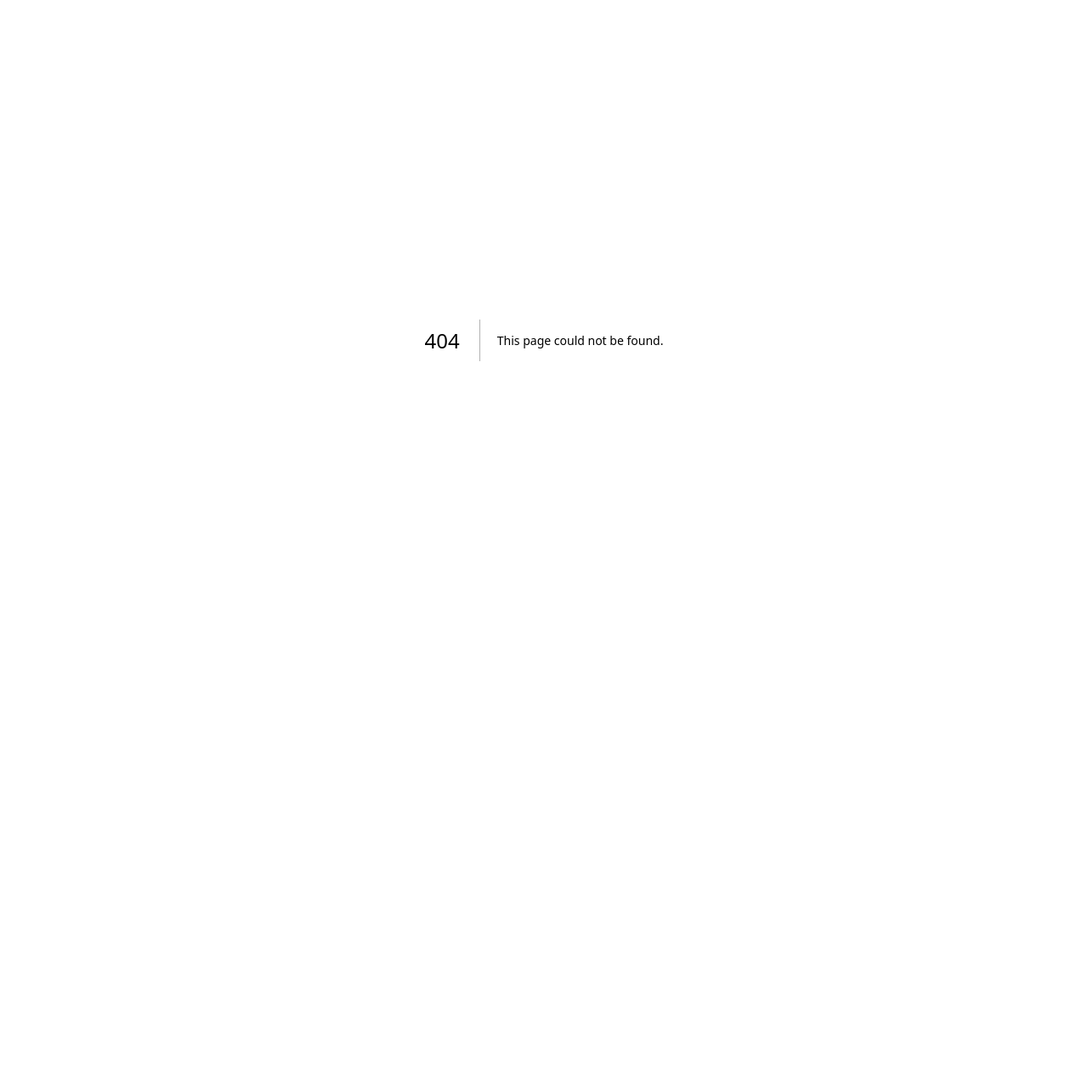
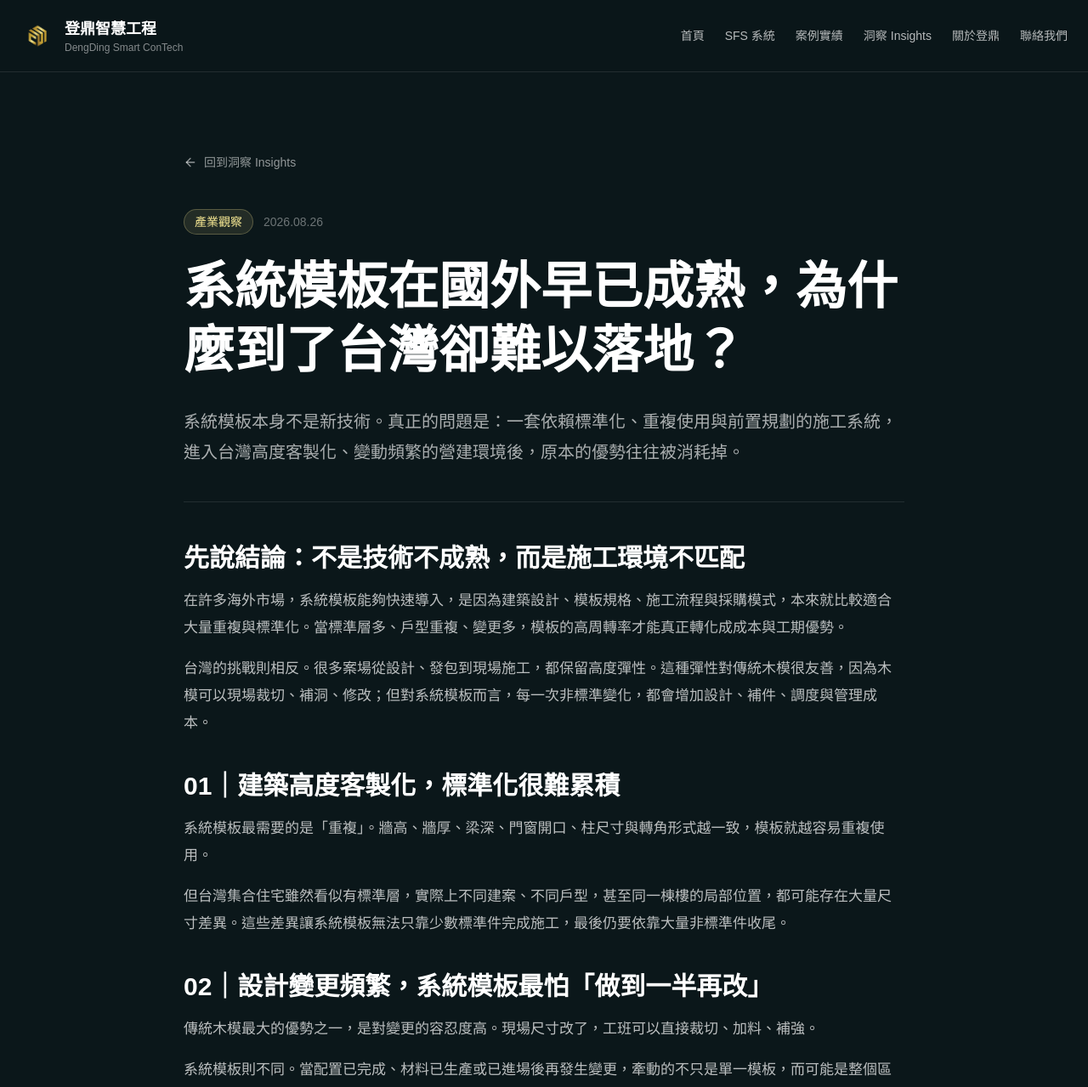
Before and after one commit to MarkHsuDD/dengding-org, a Next.js app: page /insights/why-system-formwork-is-hard-to-adopt-in-taiwan in a window 1280 px wide. Before the commit this address had no page. Shown: the top 1279 px of the page at 85% size. Before the commit the page ends 800 px from the top, so only its background shows below. Built offline with nearby package versions, Linux system fonts and the light colour scheme.

Commit message:
Publish first Insights article on system formwork adoption in Taiwan

```diff
--- /dev/null
+++ b/app/insights/why-system-formwork-is-hard-to-adopt-in-taiwan/page.tsx
@@ -0,0 +1,152 @@
+import type { Metadata } from "next";
+import Link from "next/link";
+import { ArrowLeft, ArrowRight } from "lucide-react";
+import Navbar from "../../components/Navbar";
+
+export const metadata: Metadata = {
+  title: "系統模板在國外早已成熟，為什麼到了台灣卻難以落地？ | 登鼎洞察",
+  description:
+    "從建築設計、發包模式、施工習慣、非標準節點與前置規劃，分析系統模板在台灣導入困難的真正原因。",
+  alternates: {
+    canonical: "/insights/why-system-formwork-is-hard-to-adopt-in-taiwan",
+  },
+};
+
+const articleJsonLd = {
+  "@context": "https://schema.org",
+  "@type": "Article",
+  headline: "系統模板在國外早已成熟，為什麼到了台灣卻難以落地？",
+  datePublished: "2026-08-26",
+  dateModified: "2026-08-26",
+  author: {
+    "@type": "Organization",
+    name: "登鼎智慧工程",
+  },
+  publisher: {
+    "@type": "Organization",
+    name: "登鼎智慧工程",
+  },
+  mainEntityOfPage: "https://dengding.org/insights/why-system-formwork-is-hard-to-adopt-in-taiwan",
+  description:
+    "從建築設計、發包模式、施工習慣、非標準節點與前置規劃，分析系統模板在台灣導入困難的真正原因。",
+};
+
+export default function ArticlePage() {
+  return (
+    <div className="min-h-screen bg-[#0b171a] text-white">
+      <Navbar />
+
+      <main>
+        <script
+          type="application/ld+json"
+          dangerouslySetInnerHTML={{ __html: JSON.stringify(articleJsonLd) }}
+        />
+
+        <article className="mx-auto max-w-4xl px-6 py-20 lg:py-24">
+          <Link
+            href="/insights"
+            className="inline-flex items-center gap-2 text-sm text-white/55 transition hover:text-[#fbec96]"
+          >
+            <ArrowLeft size={16} /> 回到洞察 Insights
+          </Link>
+
+          <header className="mt-10 border-b border-white/10 pb-10">
+            <div className="flex flex-wrap items-center gap-3 text-sm">
+              <span className="rounded-full border border-[#fbec96]/25 bg-[#fbec96]/10 px-3 py-1 text-[#fbec96]">
+                產業觀察
+              </span>
+              <span className="text-white/40">2026.08.26</span>
+            </div>
+
+            <h1 className="mt-6 text-4xl font-semibold leading-tight lg:text-6xl">
+              系統模板在國外早已成熟，為什麼到了台灣卻難以落地？
+            </h1>
+
+            <p className="mt-7 text-xl leading-9 text-white/65">
+              系統模板本身不是新技術。真正的問題是：一套依賴標準化、重複使用與前置規劃的施工系統，進入台灣高度客製化、變動頻繁的營建環境後，原本的優勢往往被消耗掉。
+            </p>
+          </header>
+
+          <section className="prose prose-invert mt-12 max-w-none space-y-10 text-[17px] leading-8 text-white/72">
+            <div>
+              <h2 className="text-3xl font-semibold text-white">先說結論：不是技術不成熟，而是施工環境不匹配</h2>
+              <p className="mt-4">
+                在許多海外市場，系統模板能夠快速導入，是因為建築設計、模板規格、施工流程與採購模式，本來就比較適合大量重複與標準化。當標準層多、戶型重複、變更多，模板的高周轉率才能真正轉化成成本與工期優勢。
+              </p>
+              <p className="mt-4">
+                台灣的挑戰則相反。很多案場從設計、發包到現場施工，都保留高度彈性。這種彈性對傳統木模很友善，因為木模可以現場裁切、補洞、修改；但對系統模板而言，每一次非標準變化，都會增加設計、補件、調度與管理成本。
+              </p>
+            </div>
+
+            <div>
+              <h2 className="text-3xl font-semibold text-white">01｜建築高度客製化，標準化很難累積</h2>
+              <p className="mt-4">
+                系統模板最需要的是「重複」。牆高、牆厚、梁深、門窗開口、柱尺寸與轉角形式越一致，模板就越容易重複使用。
+              </p>
+              <p className="mt-4">
+                但台灣集合住宅雖然看似有標準層，實際上不同建案、不同戶型，甚至同一棟樓的局部位置，都可能存在大量尺寸差異。這些差異讓系統模板無法只靠少數標準件完成施工，最後仍要依靠大量非標準件收尾。
+              </p>
+            </div>
+
+            <div>
+              <h2 className="text-3xl font-semibold text-white">02｜設計變更頻繁，系統模板最怕「做到一半再改」</h2>
+              <p className="mt-4">
+                傳統木模最大的優勢之一，是對變更的容忍度高。現場尺寸改了，工班可以直接裁切、加料、補強。
+              </p>
+              <p className="mt-4">
+                系統模板則不同。當配置已完成、材料已生產或已進場後再發生變更，牽動的不只是單一模板，而可能是整個區域的配置、編號、補件與施工順序。原本想節省的人力與工期，很容易被返工抵銷。
+              </p>
+            </div>
+
+            <div>
+              <h2 className="text-3xl font-semibold text-white">03｜傳統發包模式，沒有替「前置規劃」留下足夠價值</h2>
+              <p className="mt-4">
+                系統模板要有效率，必須把很多現場決策提前到施工前完成：圖面整理、尺寸確認、配模、編號、材料清單、吊運與施工順序，都必須先規劃。
+              </p>
+              <p className="mt-4">
+                但在傳統模板工程中，很多問題是到了現場才由老師傅即時處理。當市場習慣把價值放在「現場解決問題」，而不是「施工前避免問題」，系統模板所需要的前置工程，就很難被完整計價與重視。
+              </p>
+            </div>
+
+            <div>
+              <h2 className="text-3xl font-semibold text-white">04｜非標準節點太多，最後還是回到人工修補</h2>
+              <p className="mt-4">
+                柱、梁、牆交接，樓梯、窗框、門框、轉角、降板與設備開口，往往才是模板工程真正花時間的地方。
+              </p>
+              <p className="mt-4">
+                如果標準模板只能處理大面積，剩下的複雜節點仍要大量依賴木料與熟練工處理，那麼系統模板就只完成了「一半的系統化」。對施工團隊而言，管理上反而同時多了一套材料、一套邏輯與一套工法。
+              </p>
+            </div>
+
+            <div>
+              <h2 className="text-3xl font-semibold text-white">05｜真正的問題不是模板，而是整個施工系統沒有一起改</h2>
+              <p className="mt-4">
+                把木模換成鋁模、鋼模或其他系統模板，並不等於完成施工升級。如果圖面仍然晚定、變更仍然頻繁、工種資訊仍然分散、現場仍靠口頭傳遞，那麼新的模板只是被放進舊的管理方式裡。
+              </p>
+              <p className="mt-4">
+                這也是為什麼我們認為，台灣要真正導入系統模板，核心不是單純「換材料」，而是要同時處理標準化、非標準區域、數位配模與施工資訊管理。
+              </p>
+            </div>
+
+            <div className="rounded-[2rem] border border-[#fbec96]/20 bg-[#15353d]/55 p-8 lg:p-10">
+              <p className="text-sm font-semibold tracking-[0.2em] text-[#fbec96]">DENGDING VIEW</p>
+              <h2 className="mt-4 text-3xl font-semibold text-white">登鼎的觀點：讓系統去適應台灣，而不是要求台灣去適應系統</h2>
+              <p className="mt-5">
+                如果台灣建築短期內不可能完全標準化，那麼解法就不應該只是要求所有設計都配合模板。更實際的方向，是把高比例、可重複的區域標準化，再用更有彈性的方式處理剩下的非標準節點。
+              </p>
+              <p className="mt-4">
+                這也是登鼎 SFS（Smart Formwork System）的出發點：以標準系統模板處理主要面積，搭配智慧配模與非標準嵌補方案，降低台灣客製化建築與系統模板之間的落差。
+              </p>
+              <Link
+                href="/sfs"
+                className="mt-7 inline-flex items-center gap-2 rounded-2xl bg-[#fbec96] px-6 py-3 font-semibold text-[#15353d]"
+              >
+                了解 SFS 系統 <ArrowRight size={18} />
+              </Link>
+            </div>
+          </section>
+        </article>
+      </main>
+    </div>
+  );
+}
```
